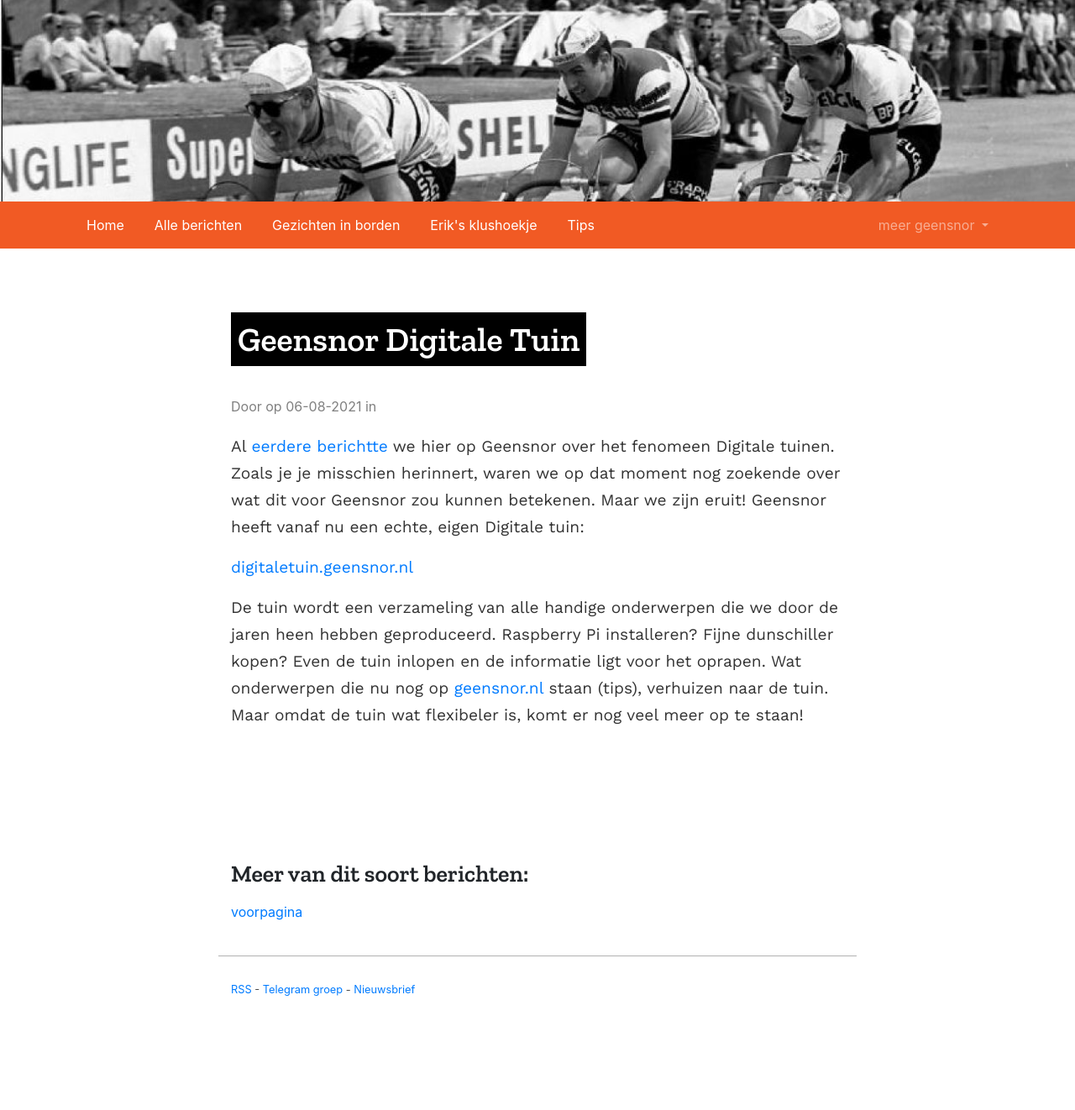
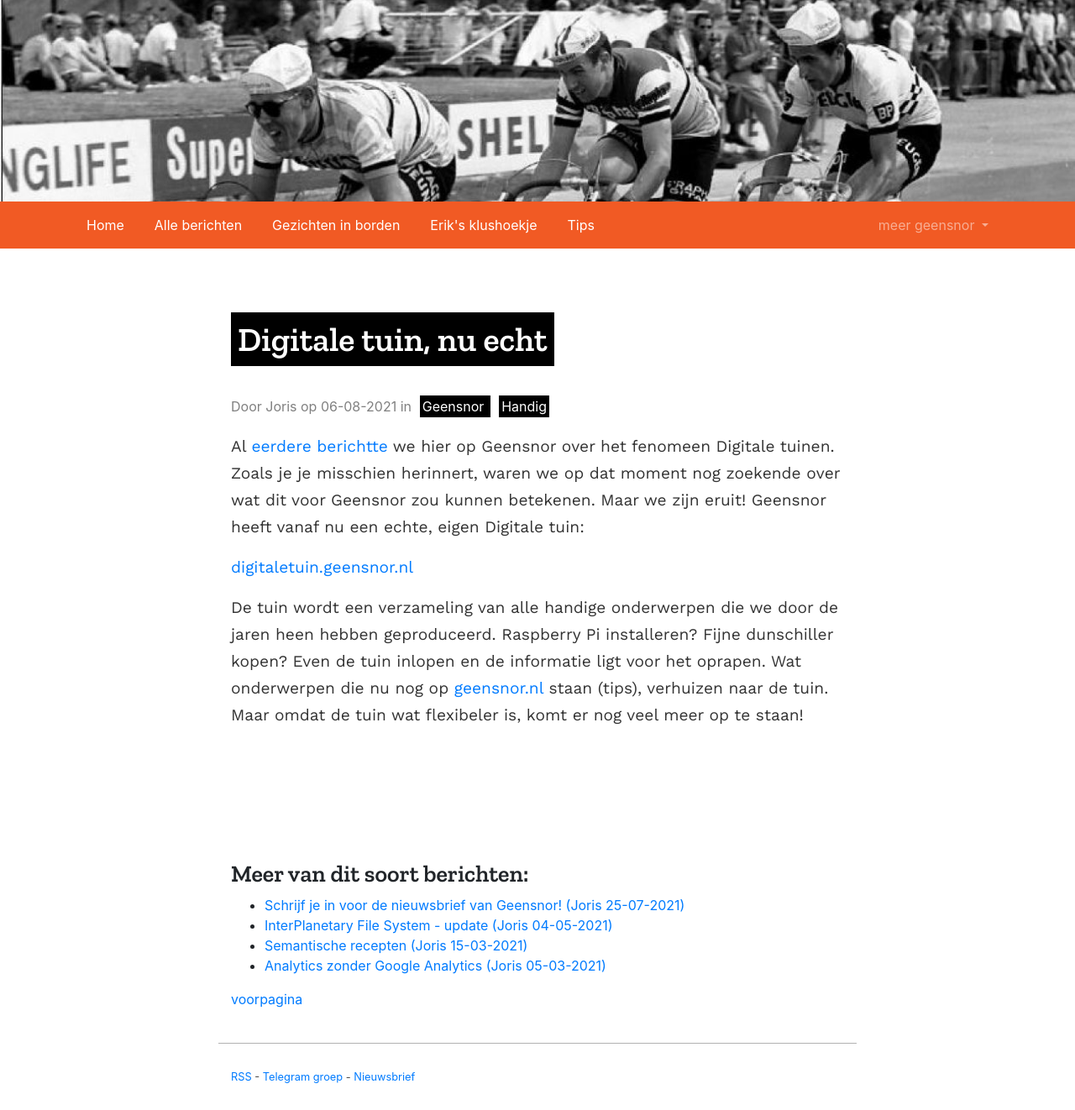
Before and after one commit to geensnor/geensnor.nl, a Jekyll site: the page built from _posts/2021-08-06-geensnor-digitale-tuin.md, in a window 1280 px wide. Shown: the whole page at 84% size. Built offline with Jekyll 4.4.1, drawn with Linux system fonts in a browser that asks for light colours; before the commit the page ends 1218 px from its top, so only the background shows below that.

Commit message:
Update 2021-08-06-geensnor-digitale-tuin.md
YAML heeft moeite met :

```diff
--- a/_posts/2021-08-06-geensnor-digitale-tuin.md
+++ b/_posts/2021-08-06-geensnor-digitale-tuin.md
@@ -1,4 +1,10 @@
-
+---
+title: Digitale tuin, nu echt
+author: Joris
+categories:
+  - Geensnor
+  - Handig
+---
 
 Al [eerdere berichtte](https://geensnor.netlify.app/digitale-tuinen/) we hier op Geensnor over het fenomeen Digitale tuinen. Zoals je je misschien herinnert, waren we op dat moment nog zoekende over wat dit voor Geensnor zou kunnen betekenen. Maar we zijn eruit! Geensnor heeft vanaf nu een echte, eigen Digitale tuin:
 
```
